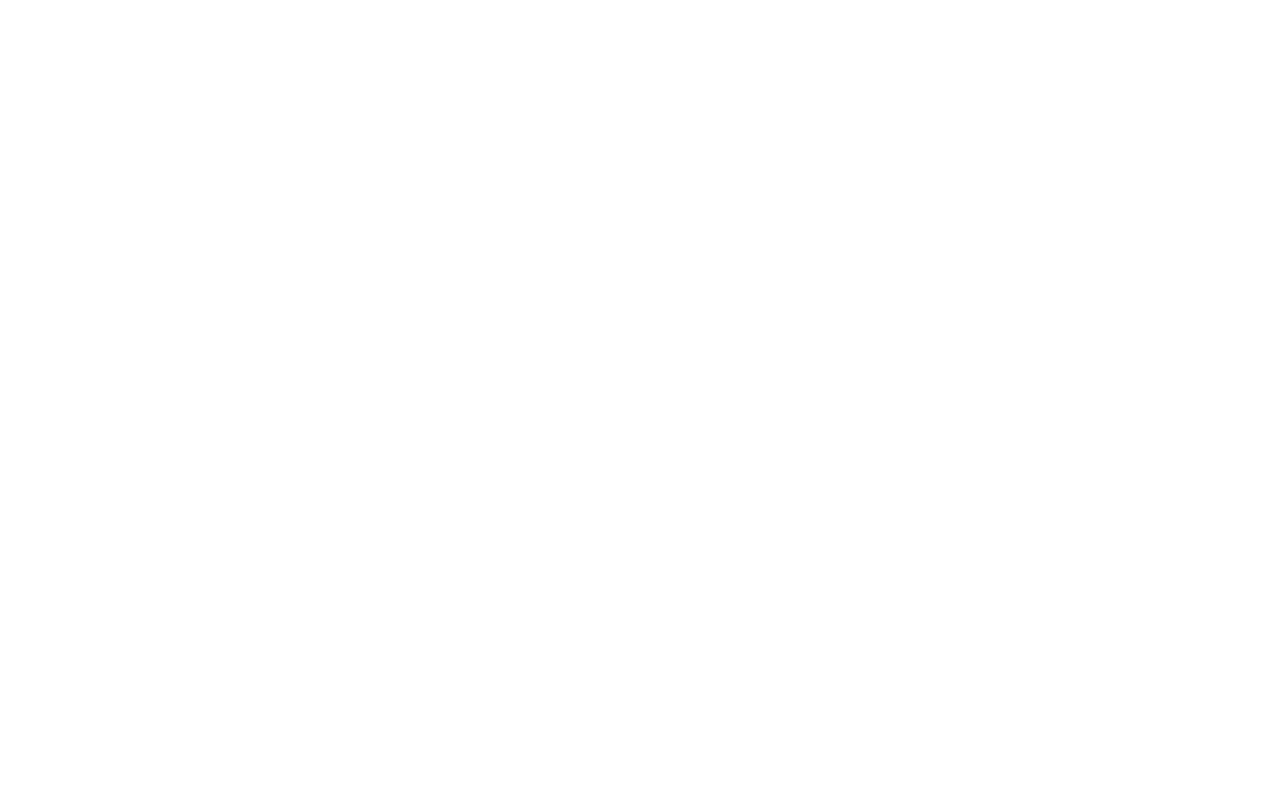
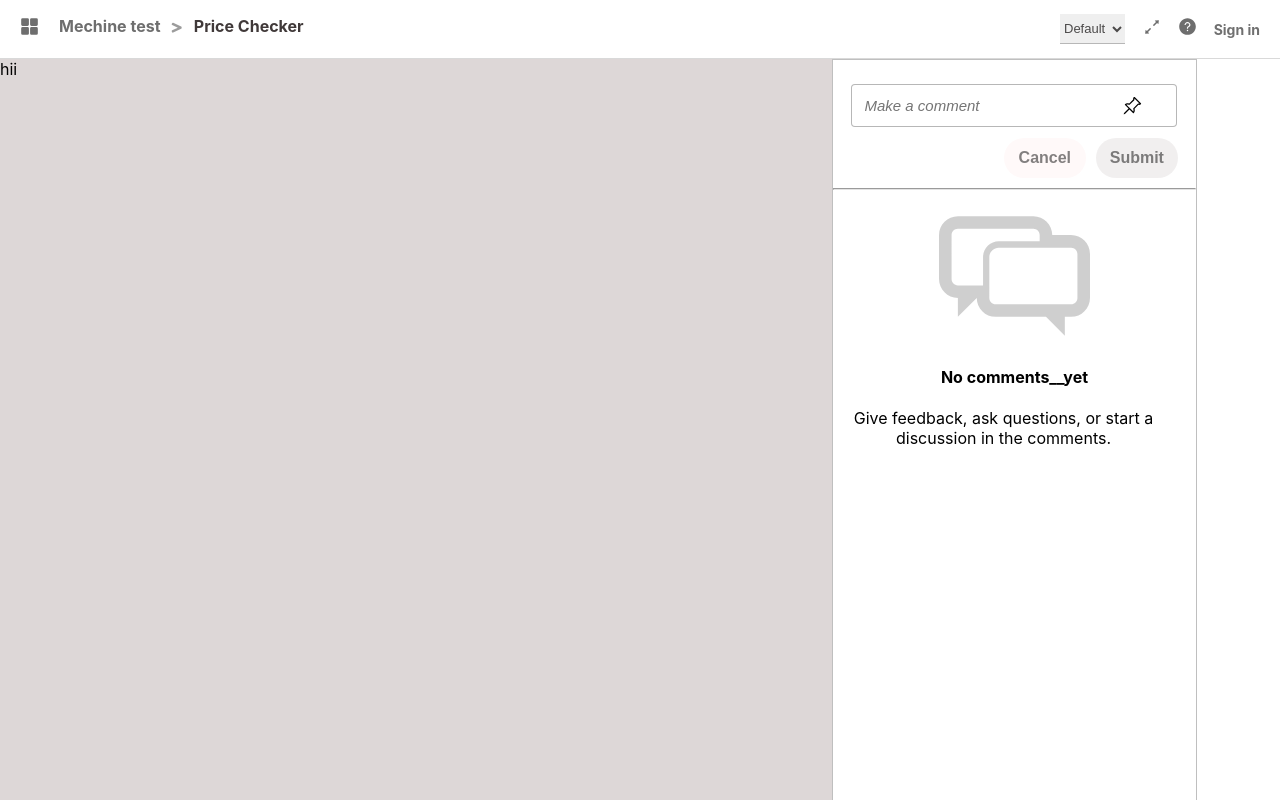
Before and after one commit to Abhinandfutura/vkncode, a React (Create React App) app: page / in a window 1280 px wide. Shown: the top 800 px of the page. Built offline with nearby package versions, Linux system fonts and the light colour scheme.

Commit message:
first commit

```diff
--- a/package.json
+++ b/package.json
@@ -6,8 +6,12 @@
     "@testing-library/jest-dom": "^5.16.4",
     "@testing-library/react": "^13.2.0",
     "@testing-library/user-event": "^13.5.0",
+    "bootstrap": "^5.1.3",
     "react": "^18.1.0",
+    "react-bootstrap": "^2.4.0",
     "react-dom": "^18.1.0",
+    "react-icons": "^4.4.0",
+    "react-router-dom": "^6.3.0",
     "react-scripts": "5.0.1",
     "web-vitals": "^2.1.4"
   },
--- a/public/index.html
+++ b/public/index.html
@@ -10,6 +10,7 @@
       content="Web site created using create-react-app"
     />
     <link rel="apple-touch-icon" href="%PUBLIC_URL%/logo192.png" />
+    <link rel="stylesheet" href="https://cdnjs.cloudflare.com/ajax/libs/font-awesome/6.1.1/css/all.min.css" integrity="sha512-KfkfwYDsLkIlwQp6LFnl8zNdLGxu9YAA1QvwINks4PhcElQSvqcyVLLD9aMhXd13uQjoXtEKNosOWaZqXgel0g==" crossorigin="anonymous" referrerpolicy="no-referrer" />
     <!--
       manifest.json provides metadata used when your web app is installed on a
       user's mobile device or desktop. See https://developers.google.com/web/fundamentals/web-app-manifest/
--- a/src/App.js
+++ b/src/App.js
@@ -1,10 +1,14 @@
-import logo from './logo.svg';
 import './App.css';
+import {BrowserRouter,Route,Routes}from 'react-router-dom'
+import Navbar from './Component/Navbar';
+import Body from './Component/BodyPart/Body';
+
 
 function App() {
   return (
-    <div className="App">
-
+<div>
+    <Navbar/>
+    <Body/>
     </div>
   );
 }
--- /dev/null
+++ b/src/Component/BodyPart/Body.css
@@ -0,0 +1,15 @@
+.body__left{
+    display: flex;
+
+
+    background: hsla(0, 14%, 34%, 0.22);
+
+flex: 0.65;
+
+    height: 500vh;
+}
+.body__right{
+    display: flex;
+  flex: 0.35;
+    background-color: white;
+}
--- /dev/null
+++ b/src/Component/BodyPart/Body.js
@@ -0,0 +1,24 @@
+import React from 'react'
+import BodyLeft from './BodyLeft/BodyLeft'
+import './Body.css'
+import BodyRight from './BodyRight/BodyRight'
+function Body() {
+  return (
+    <div style={{display:'flex'}}>
+
+<div className='body__left'>
+
+<BodyLeft/>
+</div>
+
+<div className='body__right'>
+
+<BodyRight/>
+</div>
+
+
+    </div>
+  )
+}
+
+export default Body
--- /dev/null
+++ b/src/Component/BodyPart/BodyLeft/BodyLeft.js
@@ -0,0 +1,13 @@
+import React from 'react'
+import './BodyLeft.css'
+function BodyLeft() {
+  return (
+    <div className='bodyLeft'>
+
+hii
+
+    </div>
+  )
+}
+
+export default BodyLeft
--- /dev/null
+++ b/src/Component/BodyPart/BodyRight/BodyRight.css
@@ -0,0 +1,69 @@
+.textBox{
+    display: flex;
+    align-items: center;
+    justify-content: center;
+    width: 100%;
+    height: 60px;
+    margin: 0;
+}
+
+.inputBox1{
+   width:300px;
+   padding:12px;
+   margin-top:30px;
+   border-radius: 4px;
+   outline: none;
+   border: 1px solid rgba(0, 0, 0, 0.281);
+   font-style: italic;
+   font-size: 15px;
+   font-weight: 500;
+   position: relative;
+}
+.pin{
+    position: absolute;
+    top: 96px;
+    right: 138px;
+}
+.Buttons{
+    display: flex;
+    width: 95%;
+    align-items: center;
+    justify-content: end;
+    margin-top: 18px;
+
+}
+.Btn{
+    margin-left: 10px;
+    border-radius: 21px;
+    background: #e4e1e185;
+    padding: 11px;
+    font-size: 16px;
+    color: #0000007d;
+    font-weight: 700;
+    border: none;
+    margin-left: 10px;
+    width: 82px;
+}
+.cancelBtn{
+    background-color: #fff9f9;
+
+}
+.message{
+    width: 100%;
+  height:300px;
+    display:block;
+    align-items: center;
+    text-align: center;
+    justify-content: center;
+}
+.messageIc{
+    color: #00000030;
+    font-size: 151px;
+
+ }
+ .noComment{
+    width: 100%;
+    display: flex;
+    justify-content: center;
+    flex-direction: column;
+}
--- /dev/null
+++ b/src/Component/BodyPart/BodyRight/BodyRight.js
@@ -0,0 +1,50 @@
+import React from 'react'
+import {BsPinAngle} from 'react-icons/bs'
+import './BodyRight.css'
+import {TiMessages} from 'react-icons/ti'
+function BodyRight() {
+  return (
+      <div >
+    <div   style={{display: 'flex',
+    flexDirection: 'column',
+    border: '1px solid #00000040',
+
+    height: '100%'}} >
+        <div  className='textBox'
+          >
+        <input type='text' placeholder='Make a comment'  className='inputBox1'
+         />
+
+
+        </div>
+        <BsPinAngle style={{fontSize:'20px'}} className='pin'/>
+
+<div className='Buttons'>
+    <button className='Btn cancelBtn'>Cancel</button>
+    <button className='Btn'>Submit</button>
+</div>
+<hr style={{fontSize:'1px',marginTop:'10px'
+,width:'361px'
+,
+
+
+borderBottom:'1px solid #0000001c'}} />
+<div className='message'>
+<TiMessages   className='messageIc' style={{position:'relative'}}/>
+<h4 >No comments__yet</h4>
+<div style={{width:'341px'}}>
+<p>Give feedback, ask questions, or start a discussion in the comments.</p>
+</div>
+
+</div>
+
+
+    </div>
+
+
+
+    </div>
+  )
+}
+
+export default BodyRight
--- /dev/null
+++ b/src/Component/Navbar.css
@@ -0,0 +1,53 @@
+
+.navContaine{
+
+    height:18px;
+    background-color: #fff;
+    display: flex;
+    justify-content: space-between;
+    padding: 20px;
+    border-bottom: 1px solid rgb(0 0 0 / 15%);
+color:#6E6E6E;
+
+}
+.nav__left{
+    display: flex;
+    align-items: center;
+
+}
+.left__container{
+    display: flex;
+
+    width: 300px;
+    align-items: center;
+
+
+}
+.grid1{
+    font-size: 19px;
+}
+.nav__right{
+    width:200px;
+    display: flex;
+    justify-content: space-between;
+    align-items: center;
+
+}
+.select{
+    height: 30px;
+    border: none;
+    border-bottom: 1px solid #6e6e6e6e;
+  outline: none;
+color:#4b4949;
+font-weight: 600px;
+
+font-size: 13px;
+}
+.signIn{
+    font-size: 14px;
+   color: #707070;
+   font-weight: 700;
+}
+.arrow{
+    font-size: 20px;
+}
--- /dev/null
+++ b/src/Component/Navbar.js
@@ -0,0 +1,103 @@
+
+import React from 'react'
+import {Nav,NavDropdown,Container,Navbar} from 'react-bootstrap'
+import {IoGrid} from 'react-icons/io5'
+import {FaGreaterThan} from 'react-icons/fa'
+import {AiOutlineArrowsAlt,AiFillQuestionCircle} from 'react-icons/ai'
+import './Navbar.css'
+function navbar() {
+  return (
+    <div className='navContaine'>
+
+      <div className='nav__left'>
+
+      <div  className='left__container'  >
+       <h6  className='grid1' >  <IoGrid /> </h6>
+      <h6 style={{marginLeft:'20px' ,fontSize:'16px',  marginTop: '32px'}}>Mechine test</h6>
+
+      <h6 className='grid1'  style={{ fontWeight: '200',color:' #00000063',
+      marginLeft:'10px',marginRight:'10px',fontSize:' smaller'}}> <FaGreaterThan/></h6>
+      <h6 className='text'  style={{color:"rgb(64 57 57)",fontSize:'16px', marginTop: '32px'}}>Price Checker</h6></div>
+
+
+
+
+      </div>
+
+      <div className='nav__right'>
+        <select className='select'>
+          <option>Default</option>
+          <option>25%</option>
+          <option>50%</option>
+          <option>75%</option>
+          <option>100%%</option>
+          <option>150%</option>
+          <option>200%</option>
+        </select>
+
+        <h6 className='grid1 arrow'><AiOutlineArrowsAlt/></h6>
+        <h6 className='grid1'> <AiFillQuestionCircle/></h6>
+<h6 class='signIn'>Sign in</h6>
+
+      </div>
+      </div>
+
+/*
+
+<Navbar collapseOnSelect expand="lg" variant="dark" className='navContainer'>
+  <Container>
+  <Navbar.Brand href="#home">
+  <p  className='text' style={{marginLeft:'0'}} > <IoGrid  />  </p>
+
+  </Navbar.Brand>
+  <Navbar.Toggle aria-controls="responsive-navbar-nav" />
+  <Navbar.Collapse id="responsive-navbar-nav">
+    <Nav className="me-auto">
+      <Nav.Link ><p  className='text'>Mechine test</p></Nav.Link>
+      <Nav.Link>
+      <p  className='text' style={{ color:'#0000004d'}} > <FaGreaterThan/></p>
+        </Nav.Link>
+      <Nav.Link  className='text'>
+      <p className='text'>Price Checker</p>
+        </Nav.Link>
+
+    </Nav>
+    <Nav>
+    <div className='navRight'>
+
+      <Nav.Link>
+  <select className='select'>
+          <option>Default</option>
+          <option>25%</option>
+          <option>50%</option>
+          <option>75%</option>
+          <option>100%</option>
+          <option>150%</option>
+          <option>200%</option>
+
+        </select>
+      </Nav.Link>
+      <Nav.Link >
+
+
+        <p className='text'><AiOutlineArrowsAlt/></p>
+      </Nav.Link>
+      <Nav.Link >
+
+
+      <p className='text'> <AiFillQuestionCircle/></p>
+      </Nav.Link>
+      <Nav.Link >
+
+<span  className='text' style={{fontSize:'18px', fontWeight:'500'}}>Sign in</span>
+      </Nav.Link>
+      </div>
+    </Nav>
+  </Navbar.Collapse>
+  </Container>
+</Navbar>
+    </div> */
+  )
+}
+
+export default navbar
```
Also changed, not shown: src/Component/BodyPart/BodyLeft/BodyLeft.css (added), 1 other file (tests, documents, lock files or other folders).
